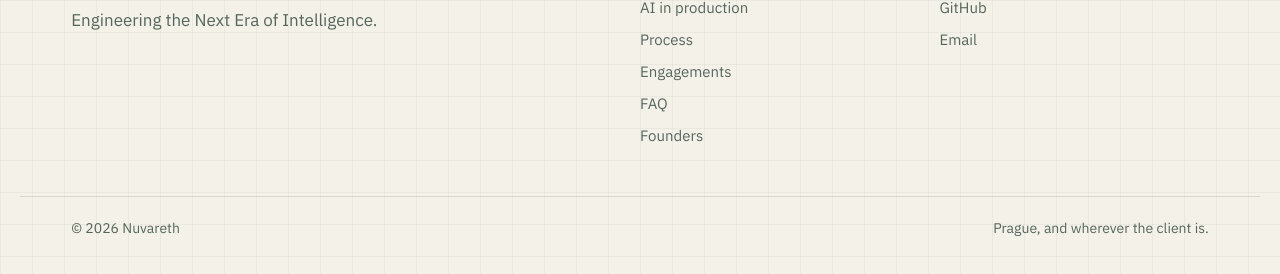
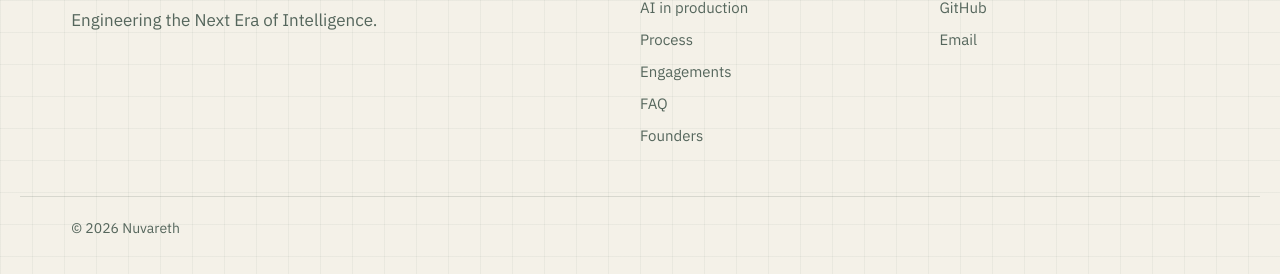
Before and after one commit to ErgonLabsHQ/ergonlabs-site, an Astro site: page /founders in a window 1280 px wide. Shown: the part 4064-4338 px from the top of the page. Built offline with nearby package versions, Linux system fonts and the light colour scheme; Astro itself is replaced by a stand-in of ours.

Commit message:
Remove location line from footer

```diff
--- a/src/components/nv/Footer.astro
+++ b/src/components/nv/Footer.astro
@@ -28,7 +28,6 @@ const year = new Date().getFullYear();
   </div>
   <div class="nv-wrap nv-foot-base">
     <span>© {year} {brand.name}</span>
-    <span>{brand.location}, and wherever the client is.</span>
   </div>
 </footer>
 
```
